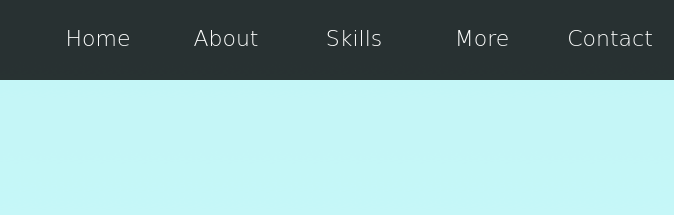
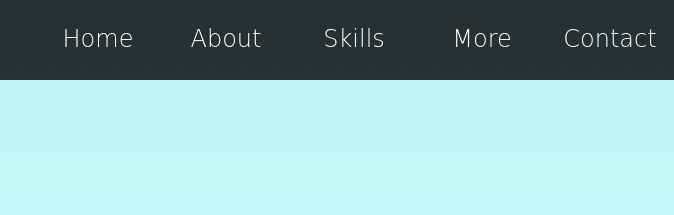
Before and after one commit to GoogleBABA1/AboutME.github.io, a plain HTML site: page index.html in a window 1280 px wide. Shown: the top 215 px of the page, 606-1280 px from the left. Drawn offline with nearby package versions, Linux system fonts and the light colour scheme; a script that the page names is missing; a web font is replaced by a local one.

Commit message:
Update style.css

```diff
--- a/style.css
+++ b/style.css
@@ -187,8 +187,8 @@ html {
 }
 #navbar ul li a {
     font-family: 'Rubik Moonrocks', cursive;
-    border-radius: 3px;
-    font-size: 22px;
+    border-radius: 27px;
+    font-size: 24px;
     text-decoration: none;
     font-weight: 100;
 }
```
